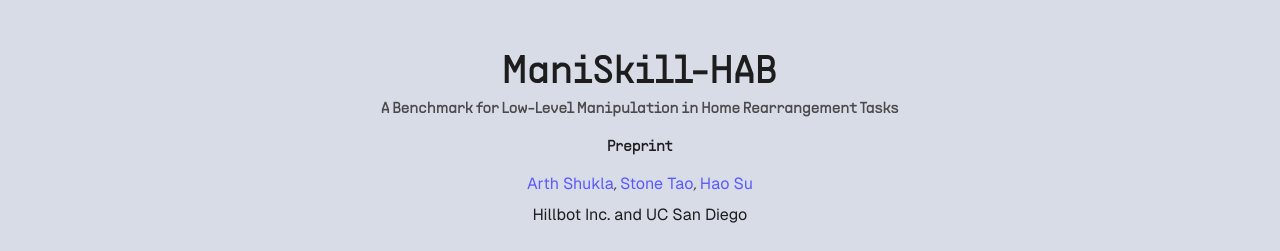
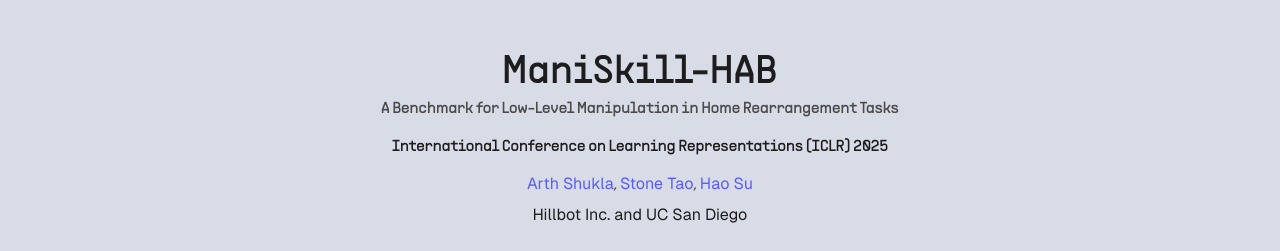
Before and after one commit to fbotathome/mshab, a plain HTML site: page docs/index.html in a window 1280 px wide. Shown: the part 71-322 px from the top of the page. Drawn offline with nearby package versions, Linux system fonts and the light colour scheme; some icons are missing.

Commit message:
Trivial: note ICLR 2025 acceptance in website and readme (conference citation TBA)

```diff
--- a/docs/index.html
+++ b/docs/index.html
@@ -60,7 +60,7 @@
               <h1 class=" publication-title">ManiSkill-HAB</h1>
               <p>A Benchmark for Low-Level Manipulation in Home Rearrangement Tasks</p>
             </header>
-            <span class="element__conference">Preprint</span>
+            <span class="element__conference">International Conference on Learning Representations (ICLR) 2025</span>
 
             <div class=" element__authors">
               <!-- Paper authors -->
```
Also changed, not shown: 1 other file.
